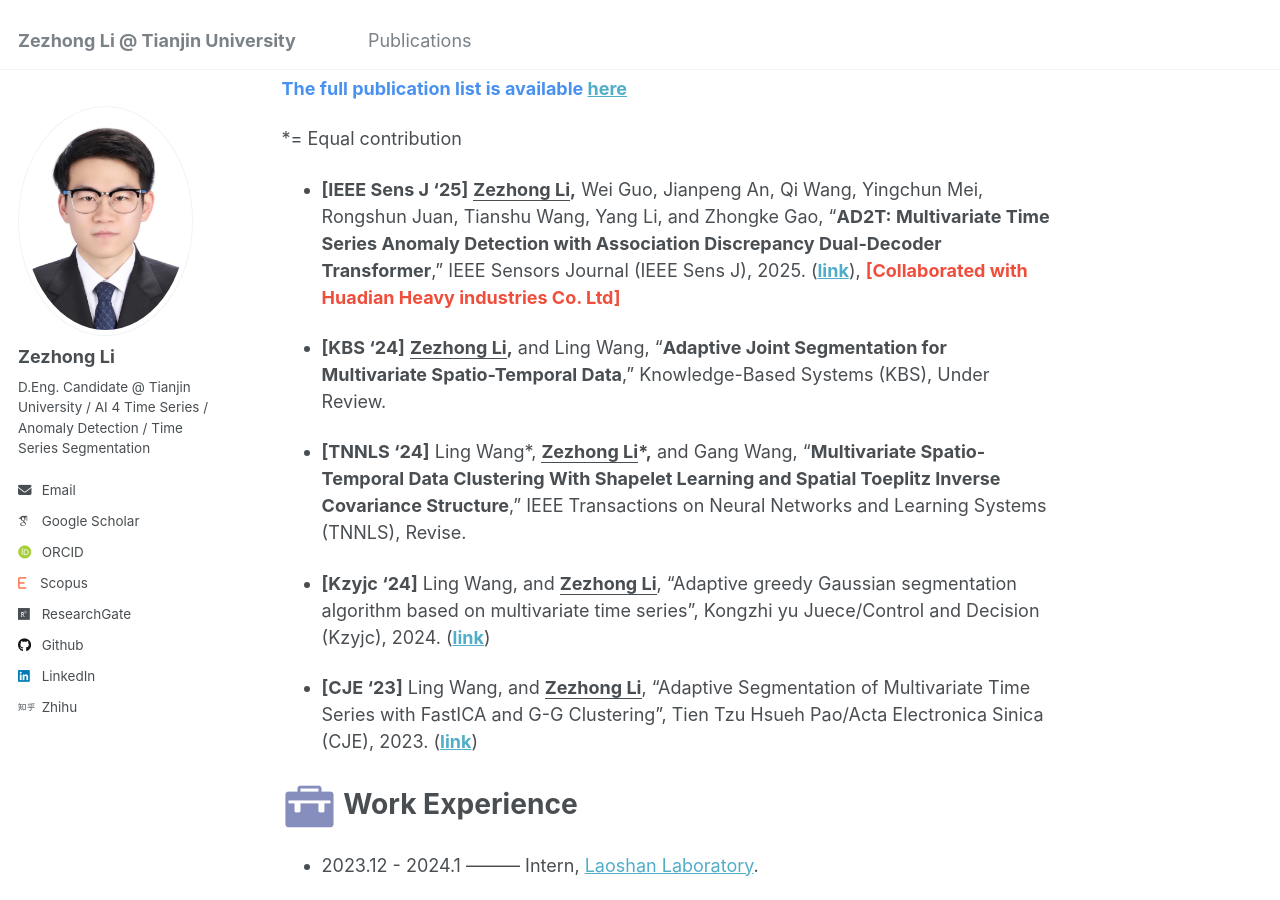
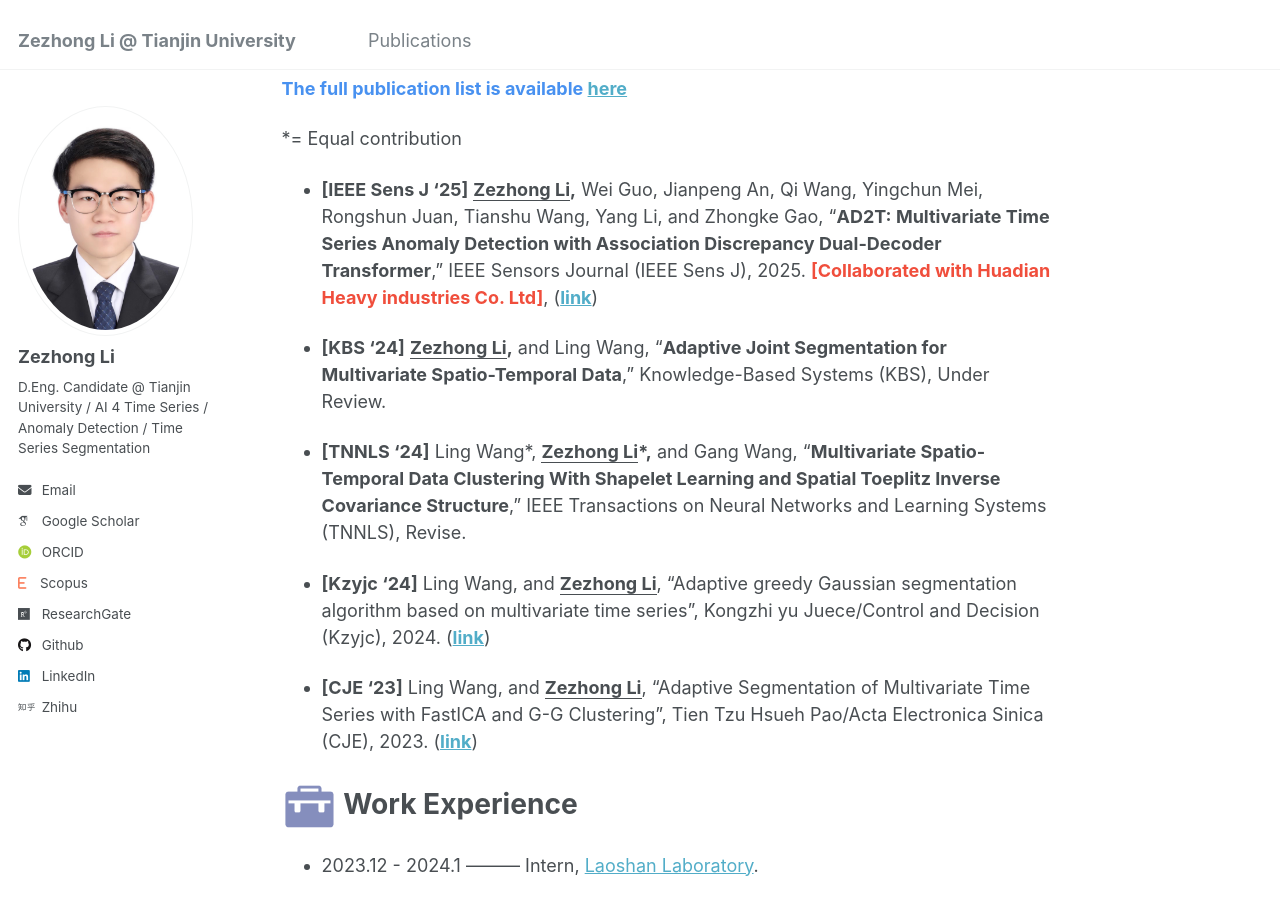
Before and after one commit to lzz19980125/lzz19980125.github.io, a Jekyll site: the page built from _pages/about.md, in a window 1280 px wide and 900 px high, scrolled down 850 px. Built offline with Jekyll 4.4.1, drawn with Linux system fonts in a browser that asks for light colours; some web fonts are replaced.

Commit message:
Update about.md

```diff
--- a/_pages/about.md
+++ b/_pages/about.md
@@ -34,7 +34,7 @@
 
 *= Equal contribution
 
-- **[IEEE Sens J '25]** **<u>Zezhong Li</u>,** Wei Guo, Jianpeng An, Qi Wang, Yingchun Mei, Rongshun Juan, Tianshu Wang, Yang Li, and Zhongke Gao, “**AD2T: Multivariate Time Series Anomaly Detection with Association Discrepancy Dual-Decoder Transformer**,” IEEE Sensors Journal (IEEE Sens J), 2025. ([**link**](https://ieeexplore.ieee.org/document/10906418)), <span style="color:rgb(240, 78, 60)">**[Collaborated with Huadian Heavy industries Co. Ltd]**</span>
+- **[IEEE Sens J '25]** **<u>Zezhong Li</u>,** Wei Guo, Jianpeng An, Qi Wang, Yingchun Mei, Rongshun Juan, Tianshu Wang, Yang Li, and Zhongke Gao, “**AD2T: Multivariate Time Series Anomaly Detection with Association Discrepancy Dual-Decoder Transformer**,” IEEE Sensors Journal (IEEE Sens J), 2025. <span style="color:rgb(240, 78, 60)">**[Collaborated with Huadian Heavy industries Co. Ltd]**</span>, ([**link**](https://ieeexplore.ieee.org/document/10906418))
 
 - **[KBS '24]** **<u>Zezhong Li</u>,** and Ling Wang, “**Adaptive Joint Segmentation for Multivariate Spatio-Temporal Data**,” Knowledge-Based Systems (KBS), Under Review.
 
```
